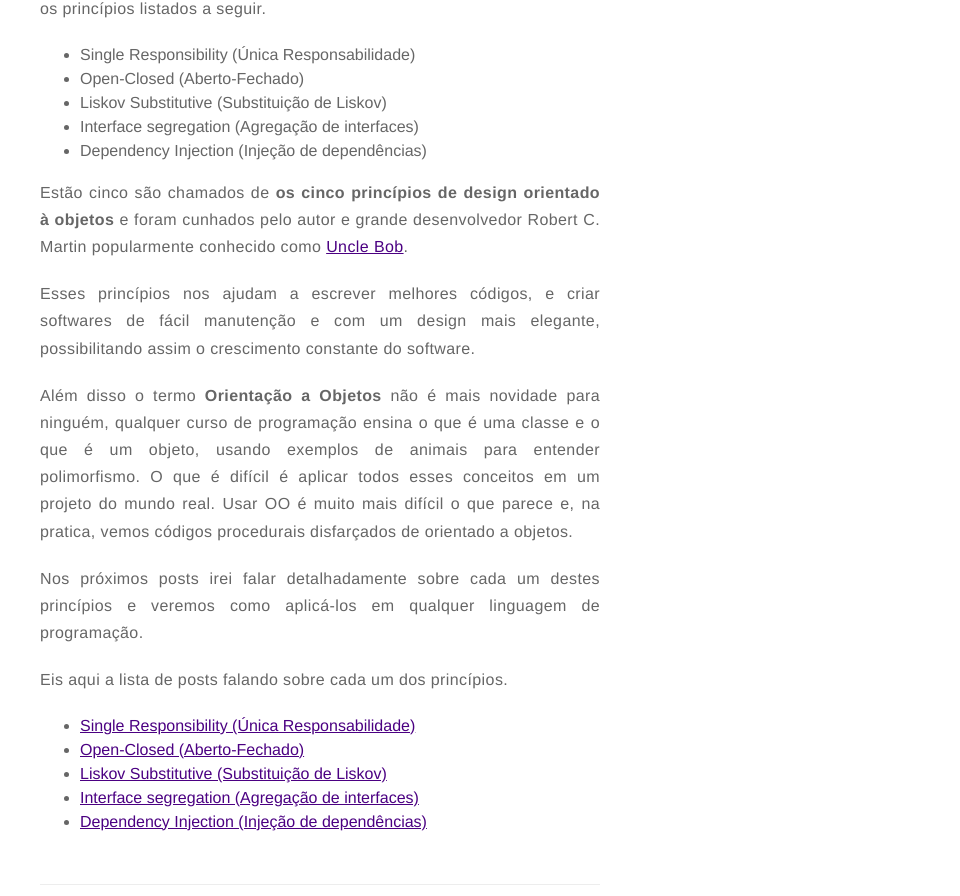
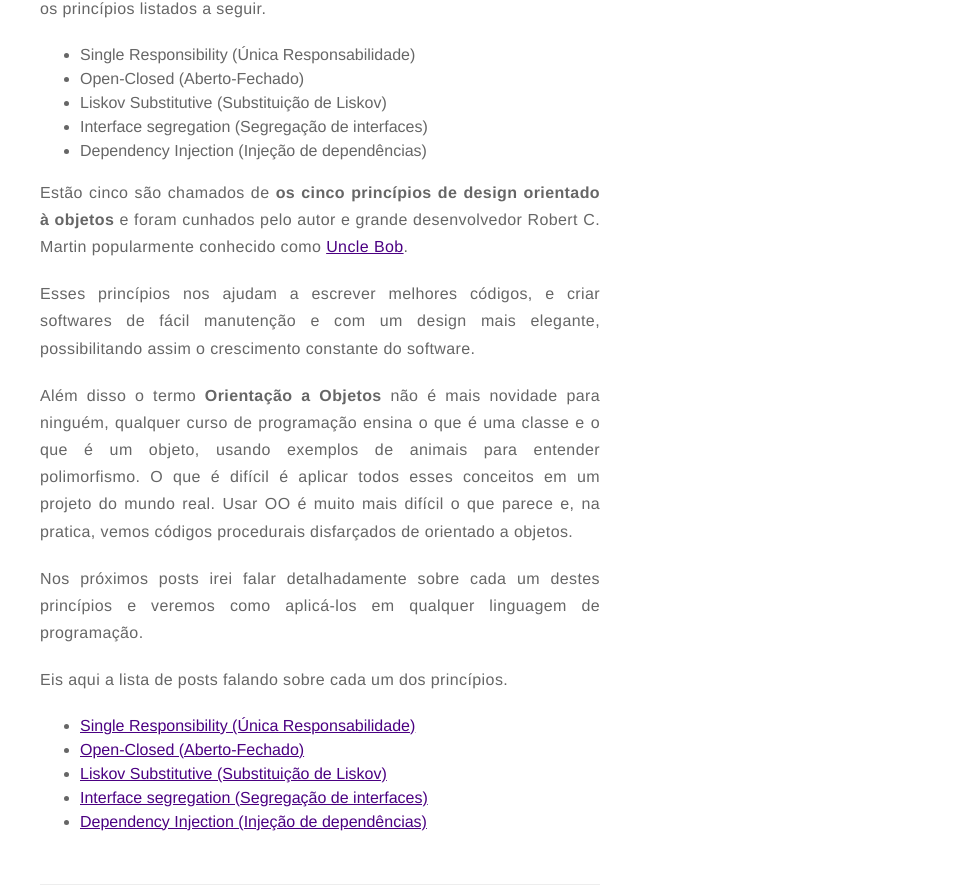
Before and after one commit to manoel-freitas/manoel-freitas.github.io, a Jekyll site: the page built from _posts/2016-08-06-começando-com-solid.md, in a window 1280 px wide. Shown: the part 360-1256 px from the top of the page, without its empty margins (320-1280 px from the left). Built offline with Jekyll 4.4.1, drawn with Linux system fonts in a browser that asks for light colours.

Commit message:
Atualizando tradução errada

```diff
--- a/_posts/2016-08-06-começando-com-solid.md
+++ b/_posts/2016-08-06-começando-com-solid.md
@@ -12,7 +12,7 @@ Você sabe o que significa SOLID? Se você pensa que é o [solid snake](https://
 * Single Responsibility (Única Responsabilidade)
 * Open-Closed (Aberto-Fechado)
 * Liskov Substitutive (Substituição de Liskov)
-* Interface segregation (Agregação de interfaces)
+* Interface segregation (Segregação de interfaces)
 * Dependency Injection (Injeção de dependências)
 
 Estão cinco são chamados de <b> os cinco princípios de design orientado à objetos </b> e foram cunhados pelo autor e grande desenvolvedor Robert C. Martin popularmente conhecido como [Uncle Bob](https://en.wikipedia.org/wiki/Robert_Cecil_Martin).
@@ -28,5 +28,5 @@ Eis aqui a lista de posts falando sobre cada um dos princípios.
 * [Single Responsibility (Única Responsabilidade)]()
 * [Open-Closed (Aberto-Fechado)]()
 * [Liskov Substitutive (Substituição de Liskov)]()
-* [Interface segregation (Agregação de interfaces)]()
+* [Interface segregation (Segregação de interfaces)]()
 * [Dependency Injection (Injeção de dependências)]()
```
